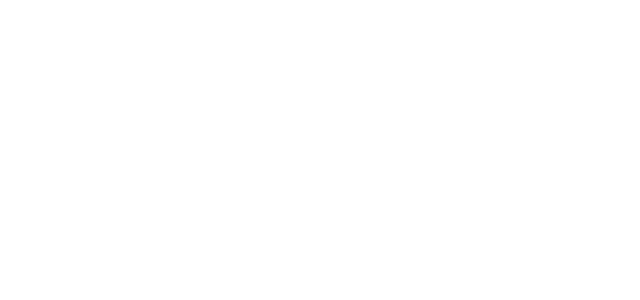
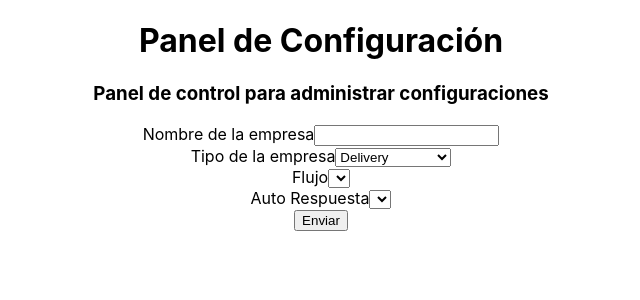
Before and after one commit to Pimed23/configurations-panel, a React (Create React App) app: page / in a window 1280 px wide. Shown: the top 300 px of the page, without its empty margins (319-959 px from the left). Built offline with nearby package versions, Linux system fonts and the light colour scheme.

Commit message:
Estructura inicial del aplicativo

```diff
--- a/src/App.tsx
+++ b/src/App.tsx
@@ -4,7 +4,37 @@
 function App() {
   return (
     <div className="App">
-
+      <h1>Panel de Configuración</h1>
+      <h3>Panel de control para administrar configuraciones</h3>
+      <form>
+        <div>
+          <label>Nombre de la empresa</label>
+          <input></input>
+        </div>
+        <div>
+          <label>Tipo de la empresa</label>
+          <select>
+            <option value='dlv'>Delivery</option>
+            <option value='sl'>Social Listening</option>
+            <option value='msj'>Mensajería</option>
+          </select>
+        </div>
+        <div>
+          <label>Flujo</label>
+          <select>
+            <option value=''></option>
+          </select>
+        </div>
+        <div>
+          <label>Auto Respuesta</label>
+          <select>
+            <option value=''></option>
+          </select>
+        </div>
+        <div>
+          <button type='submit'>Enviar</button>
+        </div>
+      </form>
     </div>
   );
 }
```
